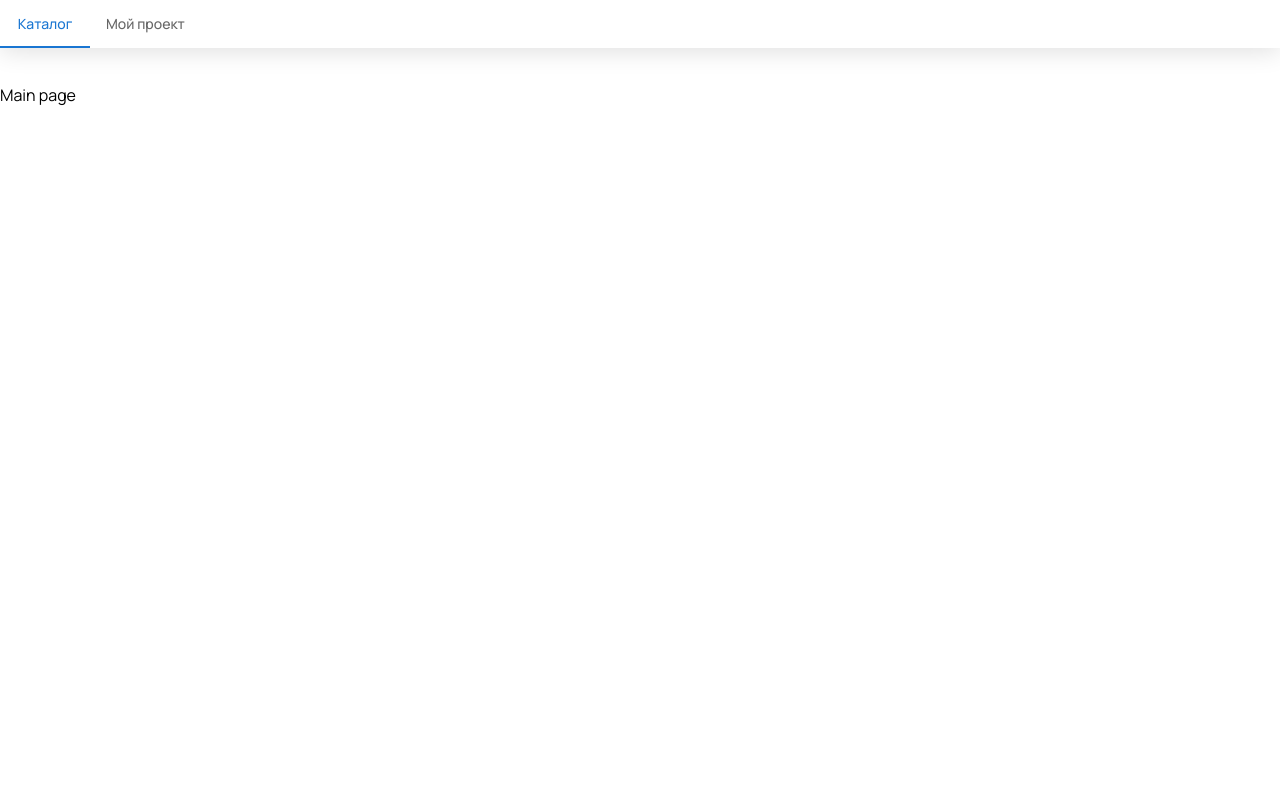
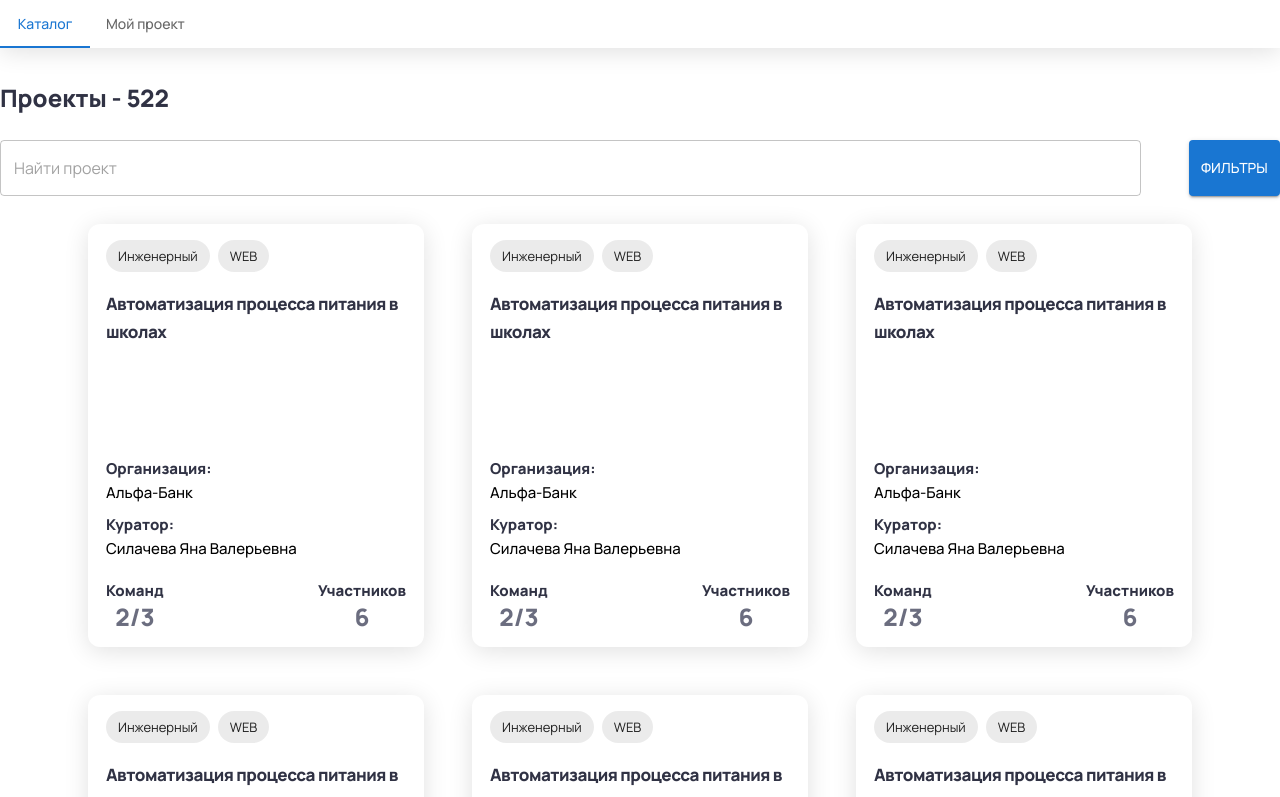
Before and after one commit to INFO-PROKOMPETENCE/prokompetence-frontend, a React (Create React App) app: page / in a window 1280 px wide. Shown: the top 797 px of the page. Built offline with nearby package versions, Linux system fonts and the light colour scheme.

Commit message:
View: add preview-projject-card, view projects page

```diff
--- a/src/components/shared/app-container/components/content-app-container/ContentAppContainer.module.scss
+++ b/src/components/shared/app-container/components/content-app-container/ContentAppContainer.module.scss
@@ -4,5 +4,4 @@
     display: flex;
     flex-direction: column;
     box-sizing: border-box;
-
 }
--- /dev/null
+++ b/src/components/shared/content-container/ContentContainer.module.scss
@@ -0,0 +1,12 @@
+.main {
+    box-sizing: border-box;
+    padding: 16px 18px;
+    background: #FFFFFF;
+    // border: 1px solid rgba(100, 136, 180, 0.4);
+    box-shadow: 0px 4px 24px rgba(0, 0, 0, 0.12);
+    border-radius: 12px;
+
+    &.small {
+        padding: 12px 16px;
+    }
+}
--- /dev/null
+++ b/src/components/shared/content-container/ContentContainer.tsx
@@ -0,0 +1,25 @@
+import type { FC, PropsWithChildren } from "react";
+import cx from "classnames";
+import styles from "./ContentContainer.module.scss";
+
+interface Props {
+  padding?: "normal" | "small";
+  widthPx?: number;
+  heightPx?: number;
+}
+
+export const ContentContainer: FC<PropsWithChildren<Props>> = ({
+  children,
+  padding,
+  heightPx,
+  widthPx,
+}) => {
+  return (
+    <div
+      className={cx(styles.main, { [styles.small]: padding === "small" })}
+      style={{ width: widthPx + "px", height: heightPx + "px" }}
+    >
+      {children}
+    </div>
+  );
+};
--- /dev/null
+++ b/src/components/shared/preview-project-card/PreviewProjectCard.module.scss
@@ -0,0 +1,71 @@
+.main {
+    display: flex;
+    height: 100%;
+    flex-direction: column;
+    justify-content: space-between;
+
+    .header {
+        display: flex;
+        flex-direction: column;
+        gap: 18px;
+
+        .tags {
+            display: flex;
+            gap: 8px
+        }
+        .title {
+            font-weight: 800;
+            font-size: 17px;
+            line-height: 28px;
+            letter-spacing: -0.5px;
+            color: rgba(25, 28, 48, 0.9);
+        }
+    }
+    .bottom {
+        display: flex;
+        flex-direction: column;
+        gap: 18px;
+
+        .info {
+            display: flex;
+            flex-direction: column;
+            gap: 8px;
+        }
+
+        .numbers {
+            display: flex;
+            justify-content: space-between;
+        }
+    }
+}
+
+.infoContainer {
+    display: flex;
+    flex-direction: column;
+
+    &.centered {
+        align-items: center;
+    }
+
+    .title {
+        font-weight: 800;
+        font-size: 15px;
+        line-height: 24px;
+        color: rgba(25, 28, 48, 0.9);
+    }
+
+    .value {
+        font-weight: 500;
+        font-size: 15px;
+        line-height: 24px;
+        color: #000000;
+
+        &.strong {
+            font-weight: 800;
+            font-size: 24px;
+            line-height: 28px;
+            font-feature-settings: 'liga' off;
+            color: rgba(27, 31, 59, 0.65);
+        }
+    }
+}
--- /dev/null
+++ b/src/components/shared/preview-project-card/PreviewProjectCard.tsx
@@ -0,0 +1,72 @@
+import { Chip } from "@mui/material";
+import type { FC } from "react";
+import { ContentContainer } from "../content-container/ContentContainer";
+import cx from "classnames";
+import styles from "./PreviewProjectCard.module.scss";
+import { PreviewCard } from "../../../pages/main-page/MainPage";
+
+interface Props {
+  card: PreviewCard;
+}
+
+export const PreviewProjectCard: FC<Props> = ({
+  card: { closedTeam, company, menthor, students, tags, title, totalTeam },
+}) => {
+  return (
+    <ContentContainer widthPx={336} heightPx={423}>
+      <div className={styles.main}>
+        <div className={styles.header}>
+          <div className={styles.tags}>
+            {tags.map((title) => (
+              <Chip key={title} label={title} />
+            ))}
+          </div>
+          <div className={styles.title}>{title}</div>
+        </div>
+        <div className={styles.bottom}>
+          <div className={styles.info}>
+            <InfoContainer title="Организация:" value={company} />
+            <InfoContainer title="Куратор:" value={menthor} />
+          </div>
+          <div className={styles.numbers}>
+            <InfoContainer
+              title="Команд"
+              value={`${closedTeam}/${totalTeam}`}
+              centered
+              isStrongValue
+            />
+            <InfoContainer
+              title="Участников"
+              value={students.toString()}
+              centered
+              isStrongValue
+            />
+          </div>
+        </div>
+      </div>
+    </ContentContainer>
+  );
+};
+
+interface InfoContainerProps {
+  title: string;
+  value: string;
+  isStrongValue?: boolean;
+  centered?: boolean;
+}
+
+const InfoContainer: FC<InfoContainerProps> = ({
+  title,
+  value,
+  isStrongValue,
+  centered,
+}) => {
+  return (
+    <div className={cx(styles.infoContainer, { [styles.centered]: centered })}>
+      <div className={styles.title}>{title}</div>
+      <div className={cx(styles.value, { [styles.strong]: isStrongValue })}>
+        {value}
+      </div>
+    </div>
+  );
+};
--- a/src/pages/main-page/MainPage.module.scss
+++ b/src/pages/main-page/MainPage.module.scss
@@ -0,0 +1,31 @@
+.main {
+    display: flex;
+    flex-direction: column;
+    gap: 28px;
+
+    .header {
+        font-weight: 800;
+        font-size: 24px;
+        line-height: 28px;
+        color: rgba(25, 28, 48, 0.9);
+    }
+
+    .controls {
+        display: flex;
+        gap: 48px;
+    }
+
+    .projects {
+        display: flex;
+        gap: 48px;
+        flex-wrap: wrap;
+        justify-content: center;
+    }
+}
+
+.filtersControl {
+    width: 372px;
+    box-sizing: border-box;
+    padding: 32px 16px;
+    display: flex;
+}
--- a/src/pages/main-page/MainPage.tsx
+++ b/src/pages/main-page/MainPage.tsx
@@ -1,6 +1,52 @@
-import type { FC } from "react";
+import { Button, Drawer, Input, TextField } from "@mui/material";
+import { FC, useState } from "react";
+import { PreviewProjectCard } from "../../components/shared/preview-project-card/PreviewProjectCard";
 import styles from "./MainPage.module.scss";
 
+export interface PreviewCard {
+  // TO DO when get info from back --> in typing
+  tags: string[];
+  title: string;
+  company: string;
+  menthor: string;
+  totalTeam: number;
+  closedTeam: number;
+  students: number;
+}
+
+const mockPreviewCard: PreviewCard = {
+  tags: ["Инженерный", "WEB"],
+  closedTeam: 2,
+  company: "Альфа-Банк",
+  menthor: "Силачева Яна Валерьевна",
+  students: 6,
+  title: "Автоматизация процесса питания в школах",
+  totalTeam: 3,
+};
+
 export const MainPage: FC = () => {
-  return <div className={styles.main}>Main page</div>;
+  const [isOpenFiltersBar, setIsOpenFiltersBar] = useState<boolean>(false);
+  return (
+    <div className={styles.main}>
+      <div className={styles.header}>Проекты - 522</div>
+      <div className={styles.controls}>
+        <TextField variant="outlined" placeholder="Найти проект" fullWidth />
+        <Button variant="contained" onClick={() => setIsOpenFiltersBar(true)}>
+          Фильтры
+        </Button>
+      </div>
+      <div className={styles.projects}>
+        {new Array(12).fill(mockPreviewCard).map((card, index) => (
+          <PreviewProjectCard key={index} card={card} />
+        ))}
+      </div>
+      <Drawer
+        anchor={"right"}
+        open={isOpenFiltersBar}
+        onClose={() => setIsOpenFiltersBar(false)}
+      >
+        <div className={styles.filtersControl}>Фильтры</div>
+      </Drawer>
+    </div>
+  );
 };
```
Also changed, not shown: src/components/shared/content-container/index.ts (added), src/components/shared/preview-project-card/index.ts (added).
